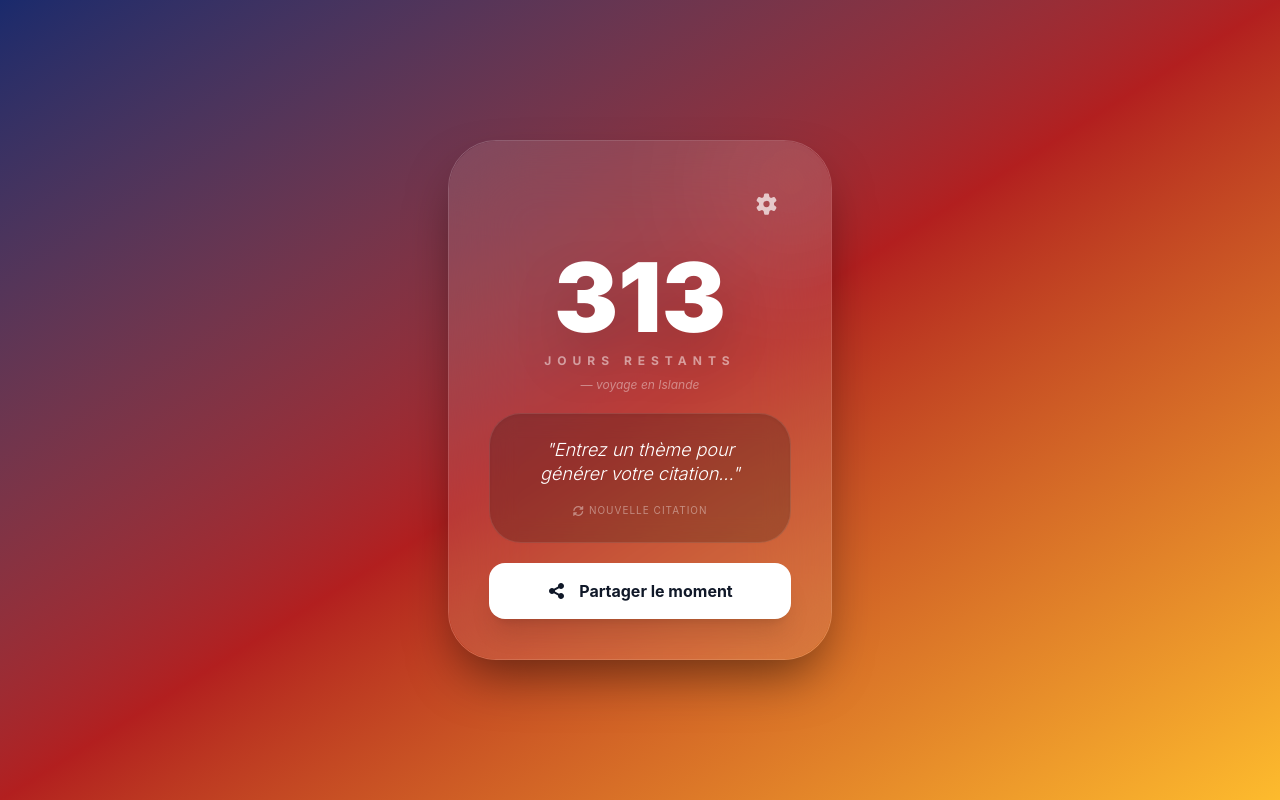
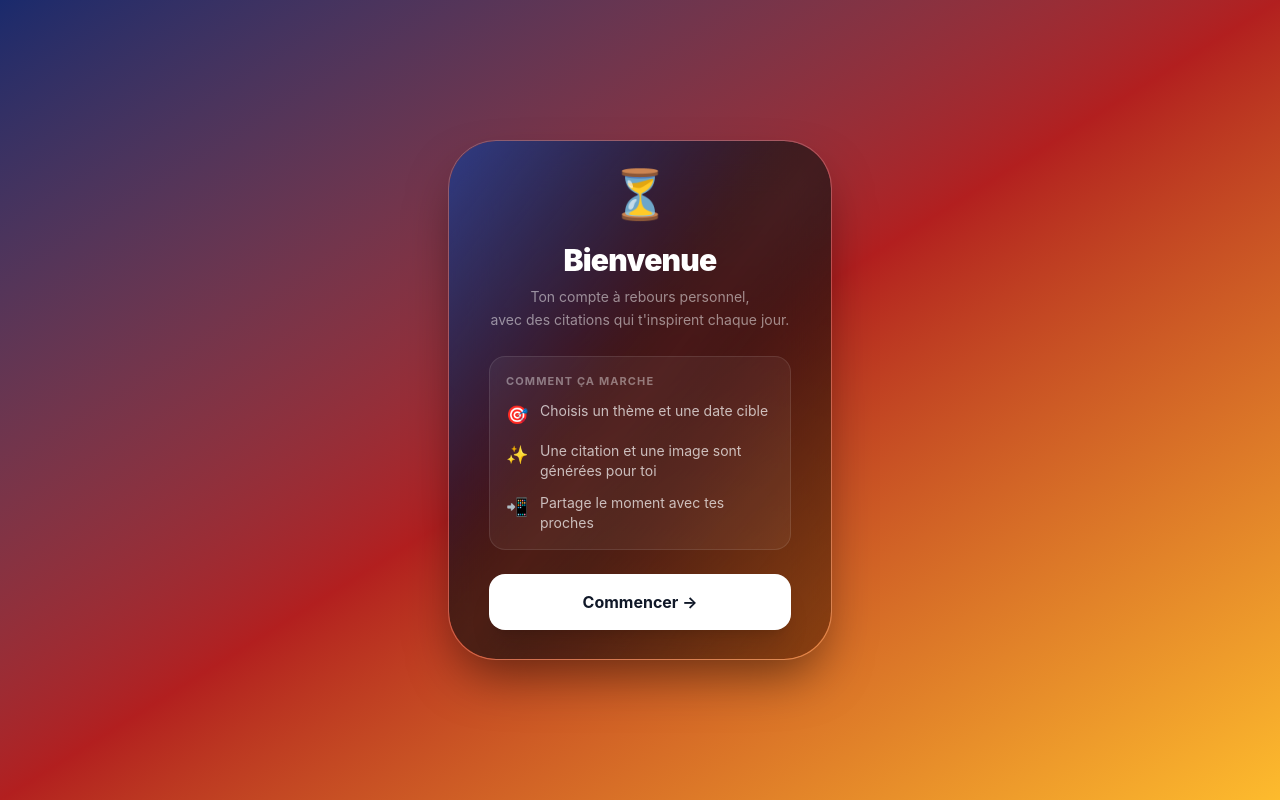
Before and after one commit to Ja-Code-del/TheCoachApp, a React (Vite) app in the folder mon-app/: page / in a window 1280 px wide. Built offline with nearby package versions, Linux system fonts and the light colour scheme; a web font is replaced by a local one.

Commit message:
new version with new features like Welcome page

```diff
--- a/mon-app/src/App.jsx
+++ b/mon-app/src/App.jsx
@@ -47,42 +47,90 @@ const FONTS = [
   },
 ];
 
-// --- APPEL proxy Vercel pour UNSPLASH ---
+// --- APPEL PROXY UNSPLASH ---
 async function fetchUnsplashImage(theme) {
   const res = await fetch(`/api/image?theme=${encodeURIComponent(theme)}`);
-  const data = await res.json();
-  if (!res.ok) throw new Error(data.error || 'Unsplash error');
-  return {
-    url: data.url,
-    photographer: data.photographer,
-    photographerUrl: data.photographerUrl,
-  };
+  if (!res.ok) throw new Error('Image API error');
+  return await res.json();
 }
 
-// --- APPEL proxy Vercel pour AI ---
+// --- APPEL PROXY OPENAI ---
 async function fetchAIQuote(theme, daysLeft) {
   const res = await fetch('/api/quote', {
     method: 'POST',
     headers: { 'Content-Type': 'application/json' },
     body: JSON.stringify({ theme, daysLeft }),
   });
-  const quote = await res.json();
-  if (!res.ok) throw new Error(quote.error || 'AI error');
-  if (!quote?.text) throw new Error('Format de citation invalide');
-  return quote; // Le serveur renvoie directement l'objet {text, author}
+  if (!res.ok) throw new Error('Quote API error');
+  return await res.json();
+}
+
+// --- ÉCRAN DE BIENVENUE ---
+function WelcomeScreen({ onStart, visible }) {
+  return (
+    <div
+      className="absolute inset-0 z-50 flex flex-col items-center justify-center p-10 text-center transition-opacity duration-700"
+      style={{ opacity: visible ? 1 : 0, pointerEvents: visible ? 'auto' : 'none' }}
+    >
+      {/* Fond glassmorphism */}
+      <div className="absolute inset-0 bg-gradient-to-br from-blue-900/80 via-black/60 to-amber-900/80 backdrop-blur-xl rounded-[3rem]" />
+
+      {/* Contenu */}
+      <div className="relative z-10 flex flex-col items-center gap-6">
+        <div className="text-5xl">⏳</div>
+
+        <div>
+          <h1 className="text-3xl font-black tracking-tight text-white">
+            Bienvenue
+          </h1>
+          <p className="mt-2 text-sm text-white/50 leading-relaxed">
+            Ton compte à rebours personnel,<br />
+            avec des citations qui t'inspirent chaque jour.
+          </p>
+        </div>
+
+        <div className="w-full bg-white/5 border border-white/10 rounded-2xl p-4 text-left space-y-3">
+          <p className="text-[11px] text-white/40 uppercase tracking-widest font-bold">Comment ça marche</p>
+          <div className="flex items-start gap-3">
+            <span className="text-lg">🎯</span>
+            <p className="text-sm text-white/70">Choisis un thème et une date cible</p>
+          </div>
+          <div className="flex items-start gap-3">
+            <span className="text-lg">✨</span>
+            <p className="text-sm text-white/70">Une citation et une image sont générées pour toi</p>
+          </div>
+          <div className="flex items-start gap-3">
+            <span className="text-lg">📲</span>
+            <p className="text-sm text-white/70">Partage le moment avec tes proches</p>
+          </div>
+        </div>
+
+        <button
+          onClick={onStart}
+          className="w-full py-4 bg-white text-gray-900 font-bold rounded-2xl hover:scale-105 transition shadow-xl"
+        >
+          Commencer →
+        </button>
+      </div>
+    </div>
+  );
 }
 
 function App() {
-  const widgetRef = useRef(null); // Référence sur le widget pour html2canvas
+  const widgetRef = useRef(null);
+
+  // --- Détection premier lancement ---
+  const [isFirstLaunch, setIsFirstLaunch] = useState(() => !localStorage.getItem('hasLaunched'));
+  const [welcomeVisible, setWelcomeVisible] = useState(() => !localStorage.getItem('hasLaunched'));
 
   const [targetDate, setTargetDate] = useState(() => localStorage.getItem('targetDate') || "2026-12-31");
   const [daysLeft, setDaysLeft] = useState(0);
-  const [theme, setTheme] = useState(() => localStorage.getItem('theme') || "voyage en Islande");
+  const [theme, setTheme] = useState(() => localStorage.getItem('theme') || "");
   const [isSettingsOpen, setIsSettingsOpen] = useState(false);
   const [selectedFontId, setSelectedFontId] = useState(() => localStorage.getItem('fontId') || 'inter');
 
   // États citation
-  const [quote, setQuote] = useState(() => JSON.parse(localStorage.getItem('quote')) || { text: "Entrez un thème pour générer votre citation...", author: "" });
+  const [quote, setQuote] = useState(() => JSON.parse(localStorage.getItem('quote')) || { text: "", author: "" });
   const [isLoadingQuote, setIsLoadingQuote] = useState(false);
   const [quoteError, setQuoteError] = useState(null);
 
@@ -132,7 +180,7 @@ function App() {
       setQuote(q);
     } catch (e) {
       console.error('Erreur citation:', e);
-      setQuoteError(e.message || "Impossible de générer la citation.");
+      setQuoteError("Impossible de générer la citation.");
     } finally {
       setIsLoadingQuote(false);
     }
@@ -147,7 +195,6 @@ function App() {
       setBgImage(img.url);
       setPhotographer({ name: img.photographer, url: img.photographerUrl });
     } catch (e) {
-      console.error('Erreur image:', e);
       setBgImage(null);
       setPhotographer(null);
     } finally {
@@ -161,24 +208,31 @@ function App() {
     await Promise.all([generateQuote(), loadImage()]);
   };
 
+  // --- Gestion bienvenue → réglages ---
+  const handleStart = () => {
+    // Fade out de l'écran de bienvenue
+    setWelcomeVisible(false);
+    setTimeout(() => {
+      setIsFirstLaunch(false);
+      localStorage.setItem('hasLaunched', 'true');
+      // Ouvrir les réglages directement
+      setIsSettingsOpen(true);
+    }, 700); // Correspond à la durée du fade
+  };
+
   // --- Partage ---
   const handleShare = async () => {
     if (!widgetRef.current) return;
     setIsSharing(true);
     setShareError(null);
-
     try {
       const canvas = await html2canvas(widgetRef.current, {
-        useCORS: true,       // Nécessaire pour charger l'image Unsplash cross-origin
-        scale: 2,            // Résolution x2 pour un rendu net sur mobile
+        useCORS: true,
+        scale: 2,
         backgroundColor: null,
       });
-
-      // Convertir le canvas en Blob (fichier image PNG)
       const blob = await new Promise((resolve) => canvas.toBlob(resolve, 'image/png'));
       const file = new File([blob], 'countdown.png', { type: 'image/png' });
-
-      // Vérifier si le navigateur supporte le partage de fichiers
       if (navigator.canShare && navigator.canShare({ files: [file] })) {
         await navigator.share({
           files: [file],
@@ -189,7 +243,6 @@ function App() {
         setShareError("Partage non supporté sur ce navigateur.");
       }
     } catch (e) {
-      // L'utilisateur a annulé le partage — pas une vraie erreur
       if (e.name !== 'AbortError') {
         console.error('Erreur partage:', e);
         setShareError("Partage non supporté sur ce navigateur.");
@@ -223,7 +276,7 @@ function App() {
           <div className="absolute -top-10 -right-10 w-40 h-40 bg-white/10 rounded-full blur-3xl pointer-events-none" />
 
           {/* Crédit Unsplash */}
-          {photographer && (
+          {photographer && !isFirstLaunch && (
             <a
               href={`${photographer.url}?utm_source=countdown_app&utm_medium=referral`}
               target="_blank"
@@ -234,6 +287,16 @@ function App() {
             </a>
           )}
 
+          {/* --- ÉCRAN DE BIENVENUE --- */}
+          {isFirstLaunch && (
+            <WelcomeScreen onStart={handleStart} visible={welcomeVisible} />
+          )}
+
+          {/* --- VUE PRINCIPALE (masquée pendant le premier lancement) --- */}
+          <div
+            className="transition-opacity duration-700"
+            style={{ opacity: isFirstLaunch ? 0 : 1 }}
+          >
             {!isSettingsOpen ? (
               /* --- VUE AFFICHAGE --- */
               <div className="relative z-10 p-10 h-full flex flex-col justify-between items-center text-center">
@@ -255,7 +318,6 @@ function App() {
                   )}
                 </div>
 
-              {/* Bloc citation */}
                 <div className="w-full bg-black/20 backdrop-blur-md p-6 rounded-[2rem] border border-white/10 shadow-inner">
                   {isLoadingQuote ? (
                     <div className="flex items-center justify-center gap-2 opacity-50">
@@ -286,7 +348,6 @@ function App() {
                   </button>
                 </div>
 
-              {/* Bouton partager */}
                 <div className="w-full flex flex-col items-center gap-2">
                   <button
                     onClick={handleShare}
@@ -304,7 +365,6 @@ function App() {
                       </>
                     )}
                   </button>
-                {/* Message d'erreur partage */}
                   {shareError && (
                     <p className="text-[10px] text-red-300 opacity-80">{shareError}</p>
                   )}
@@ -384,6 +444,7 @@ function App() {
             )}
           </div>
         </div>
+      </div>
     </>
   );
 }
```
Lines whose indentation alone changed are shown as unchanged.
